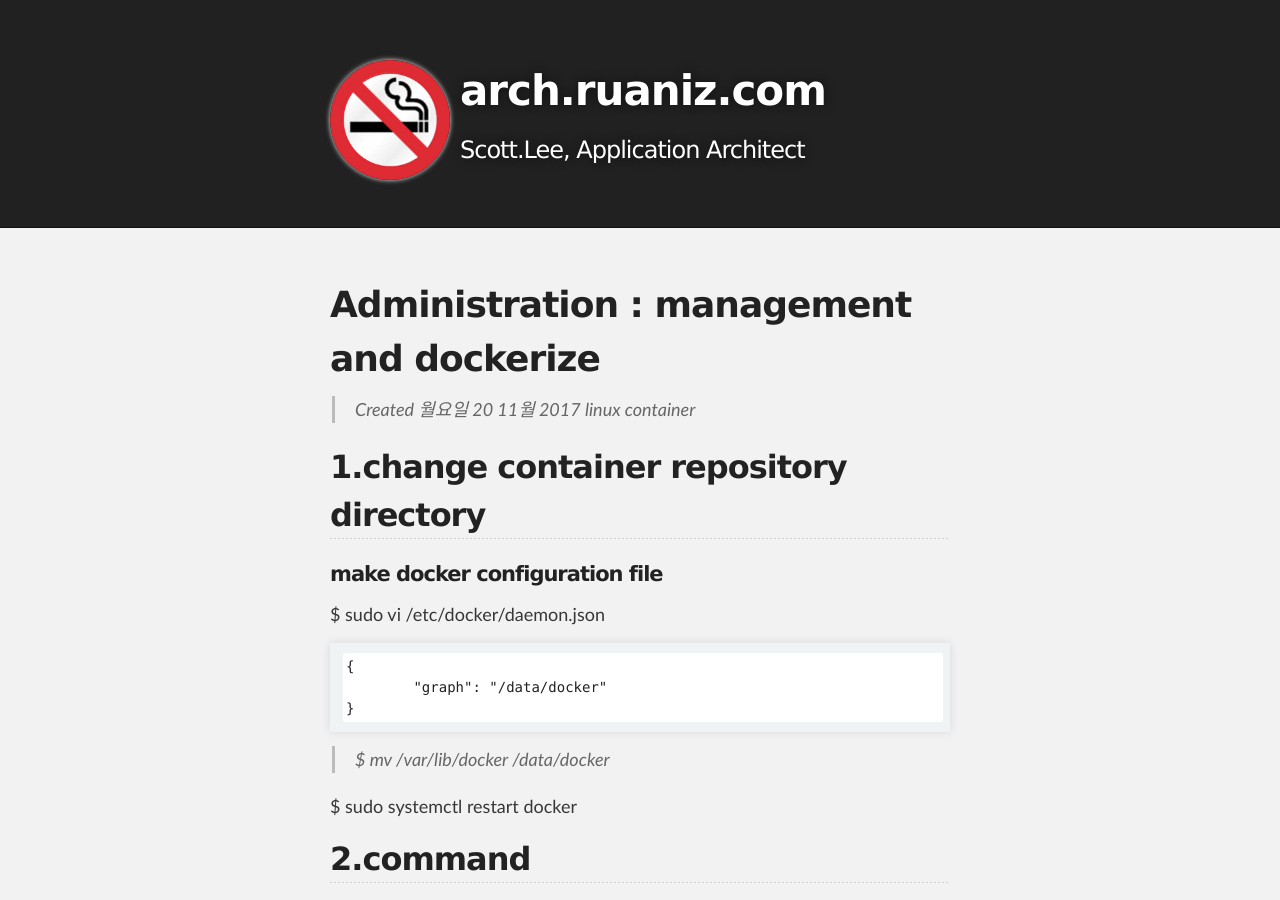
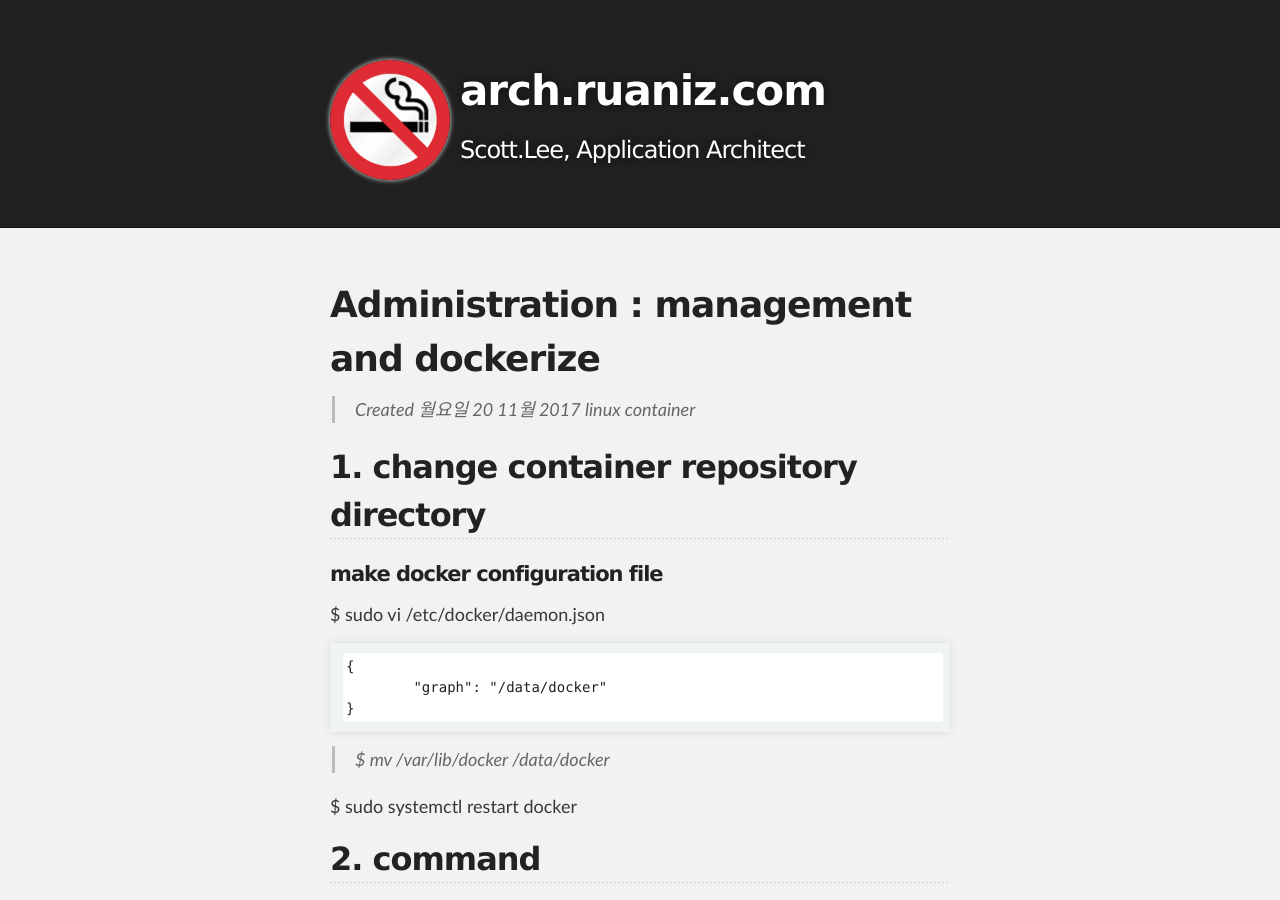
Before and after one commit to unlimited9/unlimited9.github.com, a Jekyll site: the page built from reference.notes/TA/cloud/docker/administration.management.md, in a window 1280 px wide and 900 px high. Built offline with Jekyll 4.4.1, drawn with Linux system fonts in a browser that asks for light colours; our own code applies the rules of GitHub Pages for plain Markdown files; some of the changed text lies outside the part shown.

````diff
--- a/reference.notes/TA/cloud/docker/administration.management.md
+++ b/reference.notes/TA/cloud/docker/administration.management.md
@@ -3,7 +3,7 @@
 >Created 월요일 20 11월 2017
 linux container
 
-## 1.change container repository directory
+## 1. change container repository directory
 
 #### make docker configuration file
 $ sudo vi /etc/docker/daemon.json
@@ -16,7 +16,7 @@ $ sudo vi /etc/docker/daemon.json
 
 $ sudo systemctl restart docker
 
-## 2.command
+## 2. command
 
 ####  컨테이너 실행하기
 ```bash
@@ -70,7 +70,7 @@ $ docker rm [OPTIONS] CONTAINER [CONTAINER...]
 > 중지된 컨테이너 ID를 가져와서 한번에 삭제
 > $ docker rm -v $(docker ps -a -q -f status=exited)
 
-## 3.network
+## 3. Network
 
 ####  Docker0 inteface
 $ ifconfig docker0
@@ -100,7 +100,7 @@ $ docker network ls
 #### Network 구성 조회 (구성 컨테이너/IP)
 $ docker network inspect [NETWORK ID or NAME]
 
-## 4.Dockerize
+## 4. Dockerize
 
 #### Dockerfile 기본 명령어
 
````
